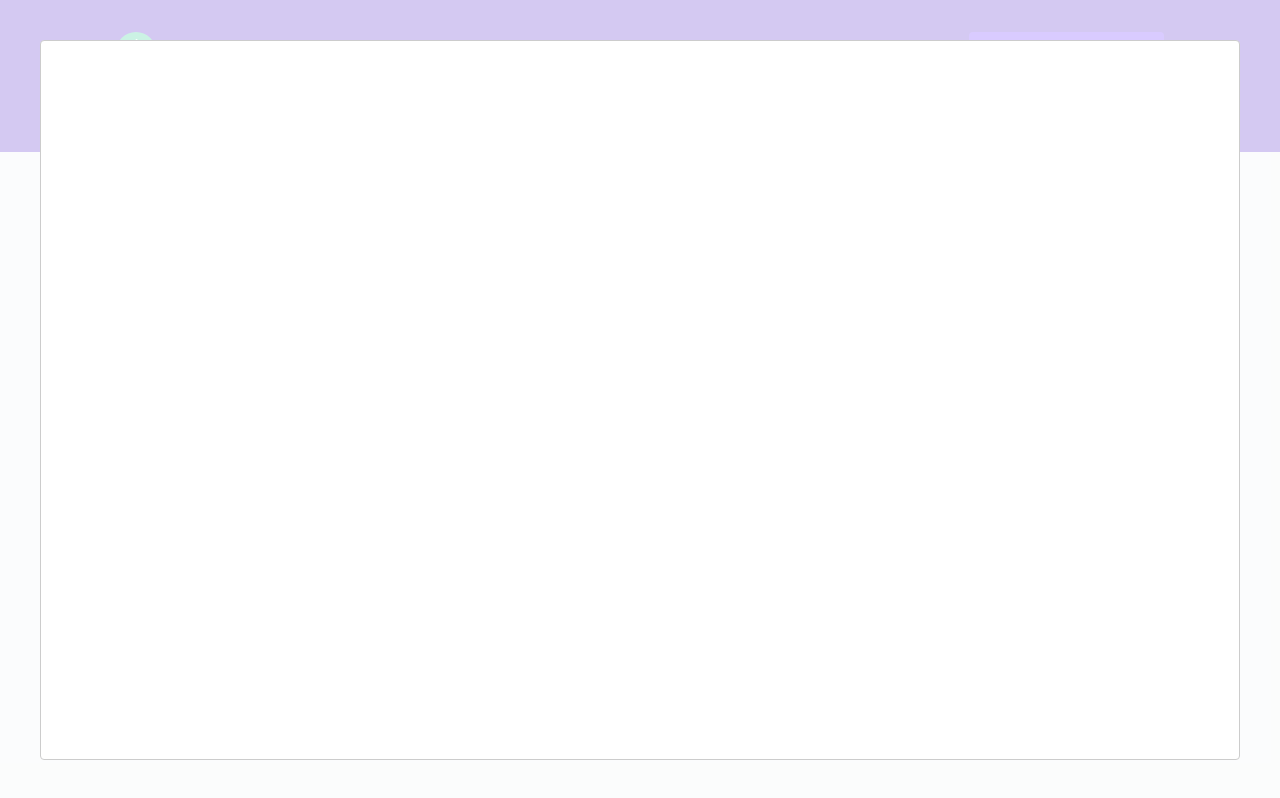
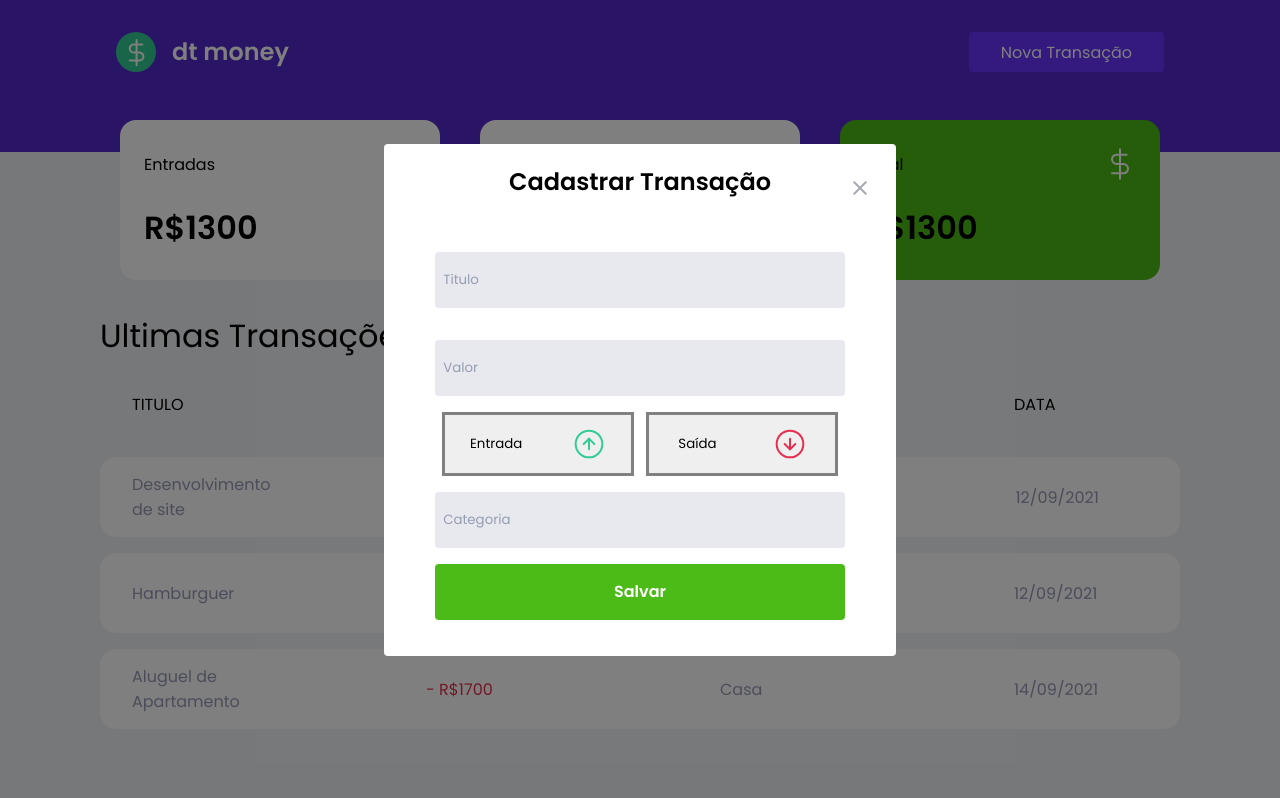
Before and after one commit to gabcerqueira/dtmoney, a React (Create React App) app: page / in a window 1280 px wide. Both pictures are taken after a click on the button "Nova Transação". Built offline with nearby package versions, Linux system fonts and the light colour scheme; no server answers; what miragejs would draw is missing.

Commit message:
Modal Radio Button configuration

```diff
--- a/src/App.tsx
+++ b/src/App.tsx
@@ -1,6 +1,8 @@
 import { createServer } from "miragejs";
+import { useState } from "react";
 import Dashboard, { dataItem } from "./components/Dashboard";
 import Header from "./components/Header";
+import ModalTransactions from "./components/ModalTransactions";
 import { GlobalStyle } from "./styles/global";
 
 createServer({
@@ -28,10 +30,16 @@ createServer({
 });
 
 const App = () => {
+	const [isModalNewTransactionOpen, setIsModalNewTransactionOpen] =
+		useState<boolean>(false);
 	return (
 		<>
-			<Header />
+			<Header onSetIsModalNewTransactionOpen={setIsModalNewTransactionOpen} />
 			<Dashboard />
+			<ModalTransactions
+				isModalNewTransactionOpen={isModalNewTransactionOpen}
+				setIsModalNewTransactionOpen={setIsModalNewTransactionOpen}
+			/>
 			<GlobalStyle />
 		</>
 	);
--- a/src/components/Dashboard/index.tsx
+++ b/src/components/Dashboard/index.tsx
@@ -1,4 +1,4 @@
-import React, { useEffect } from "react";
+import React, { useEffect, useState } from "react";
 import Summary from "../Summary";
 import {
 	DashboardContainer,
@@ -22,14 +22,7 @@ export type dataItem = {
 };
 
 const Dashboard = () => {
-	useEffect(() => {
-		(async () => {
-			const res = await Api.get("/transactions");
-
-			console.log("resposta : ", res);
-		})();
-	}, []);
-	const data: dataItem[] = [
+	const datat: dataItem[] = [
 		{
 			titulo: "Desenvolvimento de site",
 			preço: 12000,
@@ -52,6 +45,15 @@ const Dashboard = () => {
 			ativo: false,
 		},
 	];
+	const [data, setData] = useState(datat);
+	useEffect(() => {
+		(async () => {
+			const res = await Api.get("/transactions");
+
+			console.log("resposta : ", res);
+			setData(res.data);
+		})();
+	}, []);
 
 	return (
 		<DashboardContainer>
--- a/src/components/Header/index.tsx
+++ b/src/components/Header/index.tsx
@@ -1,31 +1,22 @@
-import React, { useState } from "react";
 import Logoimg from "../../assets/Logo.svg";
 import { Container, Content } from "./styles";
-import Modal from "react-modal";
 
-const Header = () => {
-	const [isModalNewTransactionOpen, setIsModalNewTransactionOpen] =
-		useState(false);
+interface Iprops {
+	onSetIsModalNewTransactionOpen: (bool: boolean) => void;
+}
 
-	const ModalTransaction = () => (
-		<Modal
-			isOpen={isModalNewTransactionOpen}
-			onRequestClose={() => setIsModalNewTransactionOpen(false)}
-		></Modal>
-	);
-
+const Header = ({ onSetIsModalNewTransactionOpen }: Iprops) => {
 	return (
 		<Container>
 			<Content>
 				<img src={Logoimg} alt="gabs Money" />
 				<button
 					type="button"
-					onClick={() => setIsModalNewTransactionOpen(true)}
+					onClick={() => onSetIsModalNewTransactionOpen(true)}
 				>
 					Nova Transação
 				</button>
 			</Content>
-			<ModalTransaction />
 		</Container>
 	);
 };
--- /dev/null
+++ b/src/components/ModalTransactions/index.tsx
@@ -0,0 +1,72 @@
+import React, { useState } from "react";
+import Modal from "react-modal";
+import { ButtonContainer, Container, TransactionTypeContainer } from "./styles";
+import close from "../../assets/fechar.svg";
+import entrada from "../../assets/Entradas.svg";
+import saida from "../../assets/Saídas.svg";
+interface Iprops {
+	isModalNewTransactionOpen: boolean;
+	setIsModalNewTransactionOpen: (bool: boolean) => void;
+}
+
+const ModalTransactions = ({
+	isModalNewTransactionOpen,
+	setIsModalNewTransactionOpen,
+}: Iprops) => {
+	const [clickedEntrada, setClickedEntrada] = useState(false);
+	const [clickedSaida, setClickedSaida] = useState(false);
+
+	return (
+		<Modal
+			overlayClassName="modal-overlay"
+			className="modal-content"
+			isOpen={isModalNewTransactionOpen}
+			onRequestClose={() => setIsModalNewTransactionOpen(false)}
+		>
+			<button
+				type="button"
+				className="modal-close"
+				onClick={() => {
+					setIsModalNewTransactionOpen(false);
+				}}
+			>
+				<img src={close} alt="fechar" />
+			</button>
+			<h2>Cadastrar Transação</h2>
+			<Container>
+				<input type="text" placeholder="Titulo" />
+				<input type="number" placeholder="Valor" />
+				<TransactionTypeContainer>
+					<ButtonContainer
+						clicked={clickedEntrada}
+						type="button"
+						onClick={() => {
+							setClickedEntrada((prev) => !prev);
+							if (clickedSaida) {
+								setClickedSaida((prev) => !prev);
+							}
+						}}
+					>
+						<span>Entrada</span> <img src={entrada} alt="ent" />
+					</ButtonContainer>
+					<ButtonContainer
+						clicked={clickedSaida}
+						type="button"
+						onClick={() => {
+							setClickedSaida((prev) => !prev);
+							if (clickedEntrada) {
+								setClickedEntrada((prev) => !prev);
+							}
+						}}
+					>
+						<span>Saída</span> <img src={saida} alt="saida" />
+					</ButtonContainer>
+				</TransactionTypeContainer>
+				<input type="text" placeholder="Categoria" />
+				<button type="submit">Salvar</button>
+			</Container>
+		</Modal>
+	);
+};
+
+export default ModalTransactions;
--- /dev/null
+++ b/src/components/ModalTransactions/styles.ts
@@ -0,0 +1,62 @@
+import styled from "styled-components";
+
+export const Container = styled.form`
+	width: 80%;
+	margin: 1rem auto;
+	display: flex;
+	flex-direction: column;
+	justify-content: space-evenly;
+	align-items: center;
+
+	input {
+		background: #e7e9ee;
+		width: 100%;
+		height: 3.5rem;
+		margin: 1rem auto;
+		font-weight: 400;
+		border-radius: 0.25rem;
+		border: 0;
+
+		&::placeholder {
+			color: var(--text-body);
+			padding: 0 0.5rem;
+		}
+	}
+
+	button[type="submit"] {
+		height: 3.5rem;
+		width: 100%;
+		background: var(--green);
+		color: #fff;
+		border: 0;
+		border-radius: 0.25rem;
+		font-size: 1rem;
+		transition: filter 0.2s;
+		font-weight: 600;
+		&:hover {
+			filter: brightness(0.9);
+		}
+	}
+`;
+
+export const TransactionTypeContainer = styled.div`
+	width: 100%;
+	display: flex;
+	flex-direction: row;
+	justify-content: space-around;
+	align-items: center;
+`;
+
+type propTypes = {
+	clicked: boolean;
+};
+
+export const ButtonContainer = styled.button`
+	width: 12rem;
+	height: 4rem;
+	display: flex;
+	justify-content: space-around;
+	align-items: center;
+	border: 3px solid
+		${(props: propTypes) => (props.clicked ? "var(--green)" : "grey")};
+`;
--- a/src/styles/global.ts
+++ b/src/styles/global.ts
@@ -51,4 +51,45 @@ export const GlobalStyle = createGlobalStyle`
     cursor: not-allowed;
   }
 
+  .modal-content {
+
+    background: var(--shape);
+    width: 576px;
+    max-width: 32rem;
+    height: 32rem;
+    display: flex;
+    flex-direction: column;
+    justify-content: space-evenly;
+    align-items: center;
+    border-radius: 0.25rem;
+    position: relative;
+
+  }
+
+  .modal-overlay{
+    background: rgba(0,0,0,0.5);
+    position: fixed;
+    top:0;
+    bottom: 0;
+    right: 0;
+    left: 0;
+
+    display: flex;
+    align-items: center;
+    justify-content: center;
+  }
+  .modal-close{
+    position: absolute;
+    top: 1.5rem;
+    right: 1.5rem;
+    width: 2rem;
+    height: 2rem;
+    border: 0;
+    background: transparent;
+
+    &:hover {
+      opacity: 0.7;
+    }
+  }
+
 `;
```
